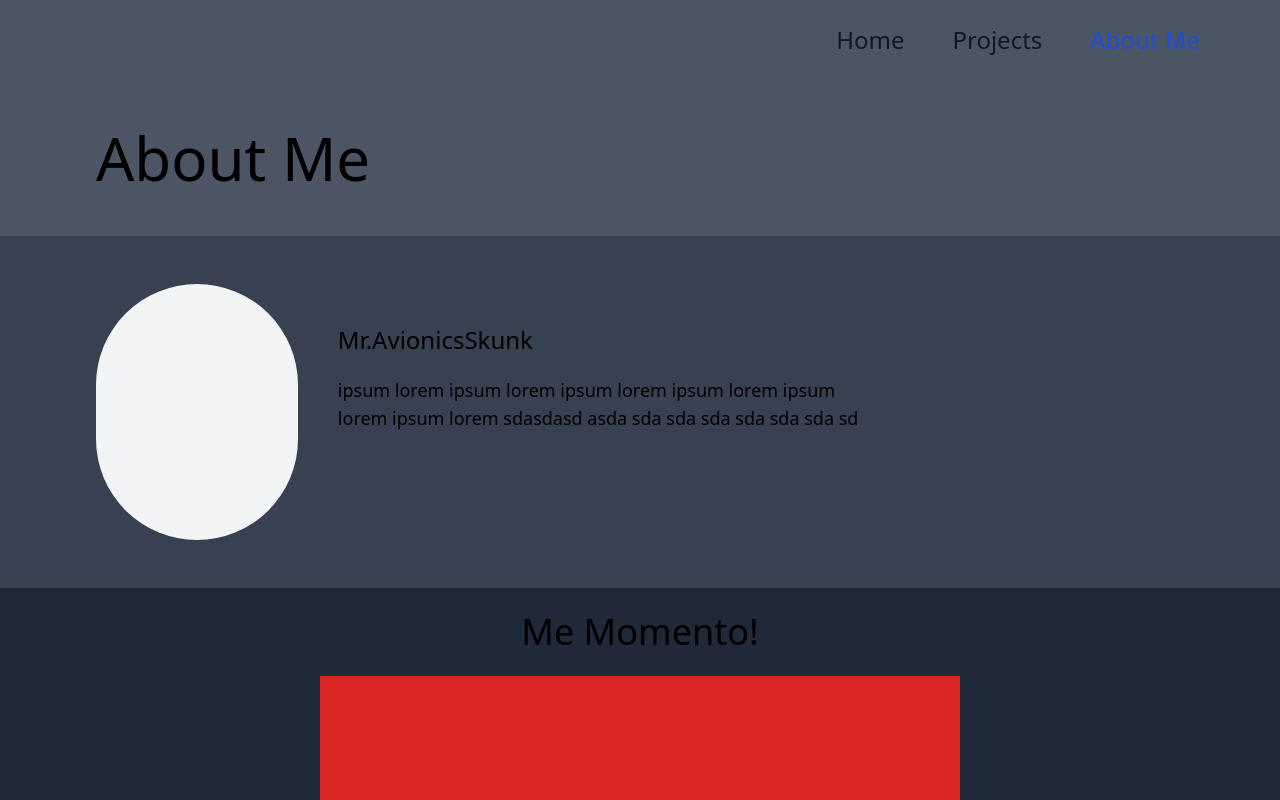
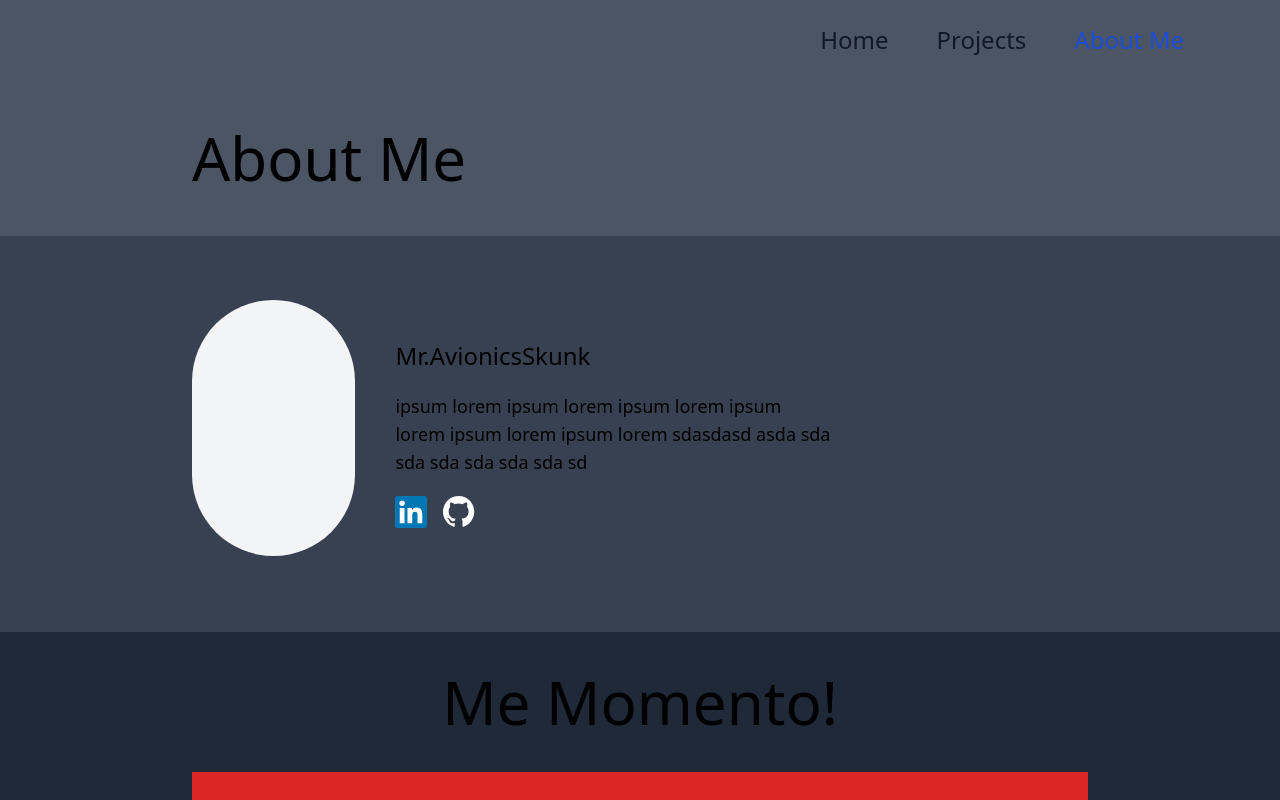
Before and after one commit to niekky/Folium, a Next.js app: page /contact in a window 1280 px wide. Shown: the top 800 px of the page. Built offline with nearby package versions, Linux system fonts and the light colour scheme.

Commit message:
Add Contact Icons

```diff
--- a/package.json
+++ b/package.json
@@ -20,7 +20,11 @@
     "postcss": "8.4.24",
     "react": "18.2.0",
     "react-dom": "18.2.0",
+    "styled-icons": "^10.47.0",
     "tailwindcss": "3.3.2",
     "typescript": "5.0.4"
+  },
+  "devDependencies": {
+    "@types/styled-components": "^5.1.26"
   }
 }
--- a/src/pages/application/index.tsx
+++ b/src/pages/application/index.tsx
@@ -24,11 +24,11 @@ export default function Home() {
               </ul>
             </div>
           </nav>
-          <p className='flex px-24 font-normal text-6xl py-16'>Software Application</p>
+          <p className='flex font-normal text-6xl px-24 py-28'>Software Application</p>
         </div>
 
-        <div className='flex-col w-full h-1/3 bg-yellow-700 px-24 py-12 space-y-4' id='detail'>
-          <p className='flex font-normal text-2xl'>Overview</p>
+        <div className='flex-col w-full h-1/3 bg-gray-700 px-24 py-12 space-y-4' id='detail'>
+          <p className='flex font-medium text-3xl'>Overview</p>
           <p className='flex font-thin text-lg w-2/3'>ipsum lorem ipsum lorem ipsum lorem ipsum lorem ipsum lorem ipsum lorem ipsum lorem ipsum lorem ipsum lorem ipsum lorem ipsum lorem ipsum lorem ipsum lorem ipsum lorem ipsum lorem ipsum lorem</p>
         </div>
 
--- a/src/pages/contact/index.tsx
+++ b/src/pages/contact/index.tsx
@@ -18,12 +18,14 @@ export default function Home() {
       // add plugins here
     ]
   )
+
+
   return (
     <div className='Parent'>
      <div className='flex-col w-full bg-gray-600'>
 
       <nav id="top_bar">
-        <div className='justify-between px-20 py-6 hidden w-full md:block md:w-auto'>
+        <div className='justify-between px-24 py-6 hidden w-full md:block md:w-auto'>
           <ul className="flex justify-end font-normal text-2xl flex flex-col md:flex-row md:space-x-12">
             <li>
               <a href='/' className="block py-2 pl-3 pr-4 text-gray-900 rounded hover:bg-gray-100 md:hover:bg-transparent md:border-0 md:hover:text-blue-700 md:p-0 dark:text-white md:dark:hover:text-blue-500 dark:hover:bg-gray-700 dark:hover:text-white md:dark:hover:bg-transparent" aria-current="page">Home</a>
@@ -37,16 +39,29 @@ export default function Home() {
           </ul>
         </div>
       </nav>
-      <p className='flex text-6xl font-medium px-24 py-12'>About Me</p>
-      <div className='flex w-full h-fit bg-gray-700 px-24 py-12' id="user_layout">
+      <p className='flex text-6xl font-medium px-48 py-12'>About Me</p>
+      <div className='flex w-full h-fit bg-gray-700 px-48 py-16' id="user_layout">
         <div className='rounded-full h-64 w-64 bg-gray-100' id="avatar"></div>
-          <div className='flex-col min-w-screen m-10 space-y-5'>
-            <p className='text-2xl font-medium'>Mr.AvionicsSkunk</p>
-            <p className='text-lg font-light w-2/3'>ipsum lorem ipsum lorem ipsum lorem ipsum lorem ipsum lorem ipsum lorem sdasdasd asda sda sda sda sda sda sda sd</p>
+        <div className='flex-col min-w-screen m-10 space-y-5'>
+          <p className='text-2xl font-medium'>Mr.AvionicsSkunk</p>
+          <p className='text-lg font-light w-2/3'>ipsum lorem ipsum lorem ipsum lorem ipsum lorem ipsum lorem ipsum lorem sdasdasd asda sda sda sda sda sda sda sd</p>
+
+          <div className='flex w-full h-fit space-x-4' id='profiles'>
+            <Link className='h-8 w-8' href={"https://www.linkedin.com/in/tnguy231/"} id='linkedin'>
+            <svg xmlns="http://www.w3.org/2000/svg" viewBox="0 0 32 32"><path d="M29.63.001H2.362C1.06.001 0 1.034 0 2.306V29.69C0 30.965 1.06 32 2.362 32h27.27C30.937 32 32 30.965 32 29.69V2.306C32 1.034 30.937.001 29.63.001z" fill="#0177b5"/><path d="M4.745 11.997H9.5v15.27H4.745zm2.374-7.6c1.517 0 2.75 1.233 2.75 2.75S8.636 9.9 7.12 9.9a2.76 2.76 0 0 1-2.754-2.753 2.75 2.75 0 0 1 2.753-2.75m5.35 7.6h4.552v2.087h.063c.634-1.2 2.182-2.466 4.5-2.466 4.806 0 5.693 3.163 5.693 7.274v8.376h-4.743V19.84c0-1.77-.032-4.05-2.466-4.05-2.47 0-2.85 1.93-2.85 3.92v7.554h-4.742v-15.27z" fill="#fff"/></svg>
+            </Link>
+
+            <Link className='h-8 w-8' href={"https://github.com/niekky"} id='github'>
+              <svg className='h-12 w-12' xmlns="http://www.w3.org/2000/svg" viewBox="0 0 150 150">
+                <path fill-rule="evenodd" clip-rule="evenodd" d="M48.854 0C21.839 0 0 22 0 49.217c0 21.756 13.993 40.172 33.405 46.69 2.427.49 3.316-1.059 3.316-2.362 0-1.141-.08-5.052-.08-9.127-13.59 2.934-16.42-5.867-16.42-5.867-2.184-5.704-5.42-7.17-5.42-7.17-4.448-3.015.324-3.015.324-3.015 4.934.326 7.523 5.052 7.523 5.052 4.367 7.496 11.404 5.378 14.235 4.074.404-3.178 1.699-5.378 3.074-6.6-10.839-1.141-22.243-5.378-22.243-24.283 0-5.378 1.94-9.778 5.014-13.2-.485-1.222-2.184-6.275.486-13.038 0 0 4.125-1.304 13.426 5.052a46.97 46.97 0 0 1 12.214-1.63c4.125 0 8.33.571 12.213 1.63 9.302-6.356 13.427-5.052 13.427-5.052 2.67 6.763.97 11.816.485 13.038 3.155 3.422 5.015 7.822 5.015 13.2 0 18.905-11.404 23.06-22.324 24.283 1.78 1.548 3.316 4.481 3.316 9.126 0 6.6-.08 11.897-.08 13.526 0 1.304.89 2.853 3.316 2.364 19.412-6.52 33.405-24.935 33.405-46.691C97.707 22 75.788 0 48.854 0z" fill="#fff"/>
+              </svg>
+            </Link>
           </div>
+
         </div>
-      <div className='flex-col w-full h-screen bg-gray-800 px-80' id="me_momento">
-        <p className='flex w-full justify-center text-4xl font-thin py-6'> Me Momento!</p>
+      </div>
+      <div className='flex-col w-full h-screen bg-gray-800 px-48' id="showcase">
+        <p className='flex w-full justify-center text-6xl font-thin p-10'> Me Momento!</p>
         <div ref={sliderRef} className='flex w-full h-4/5 keen-slider'>
           <div className="flex keen-slider__slide w-full bg-red-600 items-end justify-center py-5">pic1</div>
           <div className="flex keen-slider__slide w-full bg-blue-600 items-end justify-center py-5">pic2</div>
--- a/src/pages/index.tsx
+++ b/src/pages/index.tsx
@@ -24,7 +24,7 @@ export default function Home() {
         <div className='w-full h-screen bg-[url("/rocket_launch.jpg")] bg-cover bg-center]'>
           <div className='w-full h-full justify-center items-center backdrop-blur-sm' id='background_blur'>
             <nav id="top_bar">
-              <div className='justify-between px-20 py-6 hidden w-full md:block md:w-auto'>
+              <div className='justify-between px-24 py-6 hidden w-full md:block md:w-auto'>
                 <ul className="flex justify-end font-normal text-2xl flex flex-col md:flex-row md:space-x-12">
                   <li>
                     <button onClick={scrollToTop} className="block py-2 pl-3 pr-4 text-white bg-blue-700 rounded md:bg-transparent md:text-blue-700 md:p-0 dark:text-white md:dark:text-blue-500" aria-current="page">Home</button>
@@ -38,9 +38,9 @@ export default function Home() {
                 </ul>
               </div>
             </nav>
-            <div className='flex-col w-full h-full px-24 py-96' id='intro_caption'>
-              <h1 className='text-left text-6xl font-thin'>Hi, my name is ipsum lorem</h1>
-              <p className='text-left text-8xl font-normal'>This is my Folium</p>
+            <div className='flex-col w-full h-full px-32 py-96' id='intro_caption'>
+              <h1 className='text-left text-5xl font-thin'>Hi, my name is ipsum lorem</h1>
+              <p className='text-left text-8xl font-medium'>This is my Folium</p>
             </div>
           </div>
         </div>
@@ -53,14 +53,26 @@ export default function Home() {
           <div className='flex-col min-w-screen m-10 space-y-5'>
             <p className='text-2xl font-medium'>Mr.AvionicsSkunk</p>
             <p className='text-lg font-light w-2/3'>ipsum lorem ipsum lorem ipsum lorem ipsum lorem ipsum lorem ipsum lorem sdasdasd asda sda sda sda sda sda sda sd</p>
+            <div className='flex w-full h-fit space-x-4' id='profiles'>
+              <Link className='h-8 w-8' href={"https://www.linkedin.com/in/tnguy231/"} id='linkedin'>
+              <svg xmlns="http://www.w3.org/2000/svg" viewBox="0 0 32 32"><path d="M29.63.001H2.362C1.06.001 0 1.034 0 2.306V29.69C0 30.965 1.06 32 2.362 32h27.27C30.937 32 32 30.965 32 29.69V2.306C32 1.034 30.937.001 29.63.001z" fill="#0177b5"/><path d="M4.745 11.997H9.5v15.27H4.745zm2.374-7.6c1.517 0 2.75 1.233 2.75 2.75S8.636 9.9 7.12 9.9a2.76 2.76 0 0 1-2.754-2.753 2.75 2.75 0 0 1 2.753-2.75m5.35 7.6h4.552v2.087h.063c.634-1.2 2.182-2.466 4.5-2.466 4.806 0 5.693 3.163 5.693 7.274v8.376h-4.743V19.84c0-1.77-.032-4.05-2.466-4.05-2.47 0-2.85 1.93-2.85 3.92v7.554h-4.742v-15.27z" fill="#fff"/></svg>
+              </Link>
+
+              <Link className='h-8 w-8' href={"https://github.com/niekky"} id='github'>
+                <svg className='h-12 w-12' xmlns="http://www.w3.org/2000/svg" viewBox="0 0 150 150">
+                  <path fill-rule="evenodd" clip-rule="evenodd" d="M48.854 0C21.839 0 0 22 0 49.217c0 21.756 13.993 40.172 33.405 46.69 2.427.49 3.316-1.059 3.316-2.362 0-1.141-.08-5.052-.08-9.127-13.59 2.934-16.42-5.867-16.42-5.867-2.184-5.704-5.42-7.17-5.42-7.17-4.448-3.015.324-3.015.324-3.015 4.934.326 7.523 5.052 7.523 5.052 4.367 7.496 11.404 5.378 14.235 4.074.404-3.178 1.699-5.378 3.074-6.6-10.839-1.141-22.243-5.378-22.243-24.283 0-5.378 1.94-9.778 5.014-13.2-.485-1.222-2.184-6.275.486-13.038 0 0 4.125-1.304 13.426 5.052a46.97 46.97 0 0 1 12.214-1.63c4.125 0 8.33.571 12.213 1.63 9.302-6.356 13.427-5.052 13.427-5.052 2.67 6.763.97 11.816.485 13.038 3.155 3.422 5.015 7.822 5.015 13.2 0 18.905-11.404 23.06-22.324 24.283 1.78 1.548 3.316 4.481 3.316 9.126 0 6.6-.08 11.897-.08 13.526 0 1.304.89 2.853 3.316 2.364 19.412-6.52 33.405-24.935 33.405-46.691C97.707 22 75.788 0 48.854 0z" fill="#fff"/>
+                </svg>
+              </Link>
+            </div>
           </div>
+
 
         </div>
 
-        <div className='flex-col h-fit w-full bg-gray-800 py-16' id="projects_layout">
-          <p className='flex justify-left text-6xl font-medium pb-6 px-24'>Projects</p>
-          <p className='flex justify-left text-lg font-thin pb-12 px-24 w-2/3'>Ipsum lorem Ipsum lorem Ipsum lorem Ipsum lorem Ipsum lorem Ipsum lorem Ipsum lorem Ipsum lorem Ipsum lorem Ipsum lorem </p>
-          <div className='flex h-96 w-full justify-center px-24 py-6'>
+        <div className='flex-col h-fit w-full bg-gray-800 py-16 px-48' id="projects_layout">
+          <p className='flex justify-left text-6xl font-medium pb-6'>Projects</p>
+          <p className='flex justify-left text-lg font-thin pb-12 w-2/3'>Ipsum lorem Ipsum lorem Ipsum lorem Ipsum lorem Ipsum lorem Ipsum lorem Ipsum lorem Ipsum lorem Ipsum lorem Ipsum lorem </p>
+          <div className='flex h-96 w-full justify-center py-6'>
             <Link href={"/sdr"} className='flex w-1/3 bg-blue-500 hover:bg-blue-700 hover:shadow-inner-xl text-3xl font-thin hover:font-normal items-center justify-center'>Embedded & Rocketry</Link>
             <Link href={"/application"} className='flex w-1/3 bg-yellow-500 hover:bg-yellow-700 text-3xl font-thin hover:font-normal items-center justify-center'>Software Application</Link>
             <Link href={"/research"} className='flex w-1/3 bg-red-500 hover:bg-red-700 text-3xl font-thin hover:font-normal items-center justify-center'>AI Research</Link>
```
Also changed, not shown: 1 other file (tests, documents, lock files or other folders).
